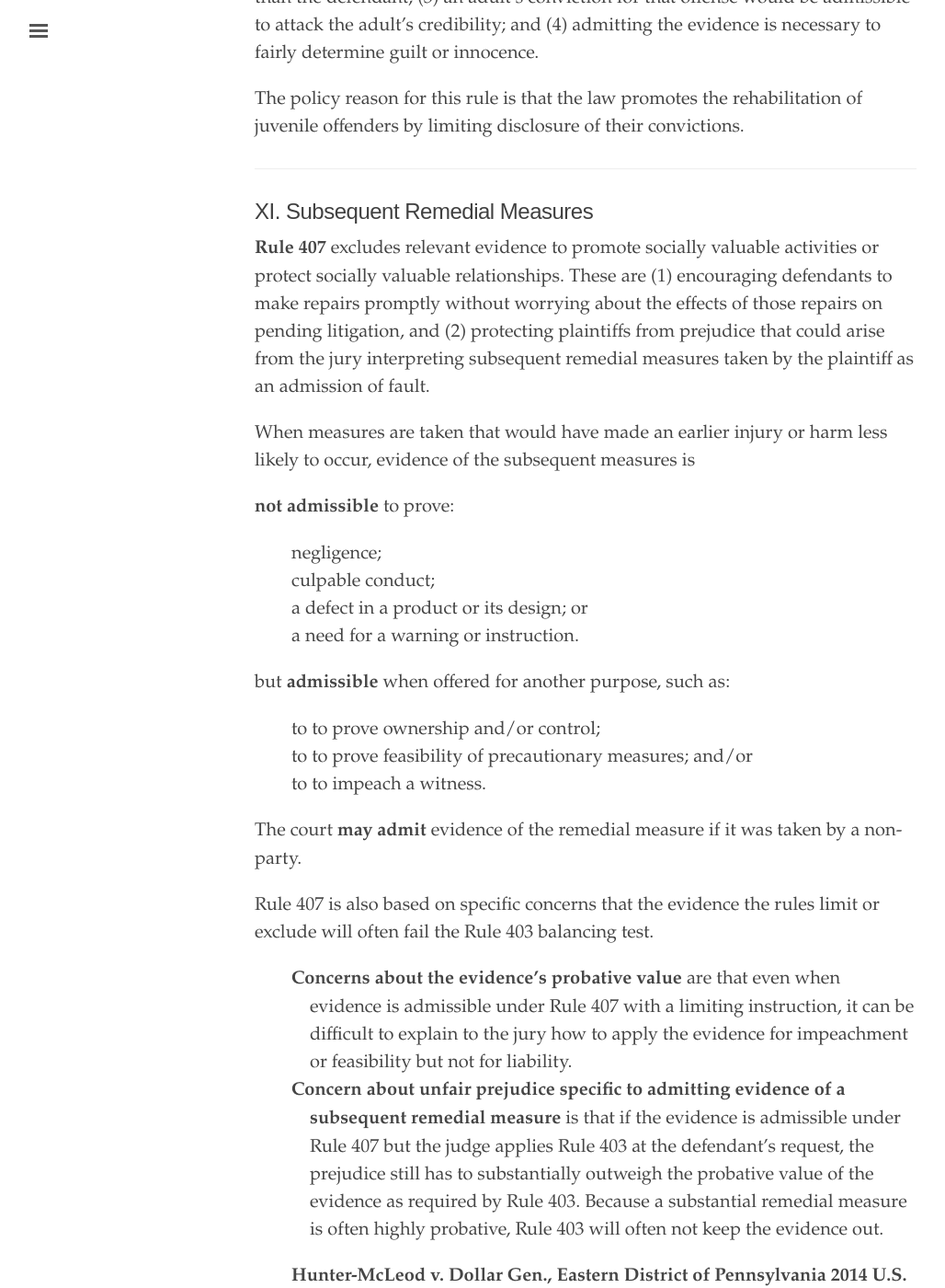
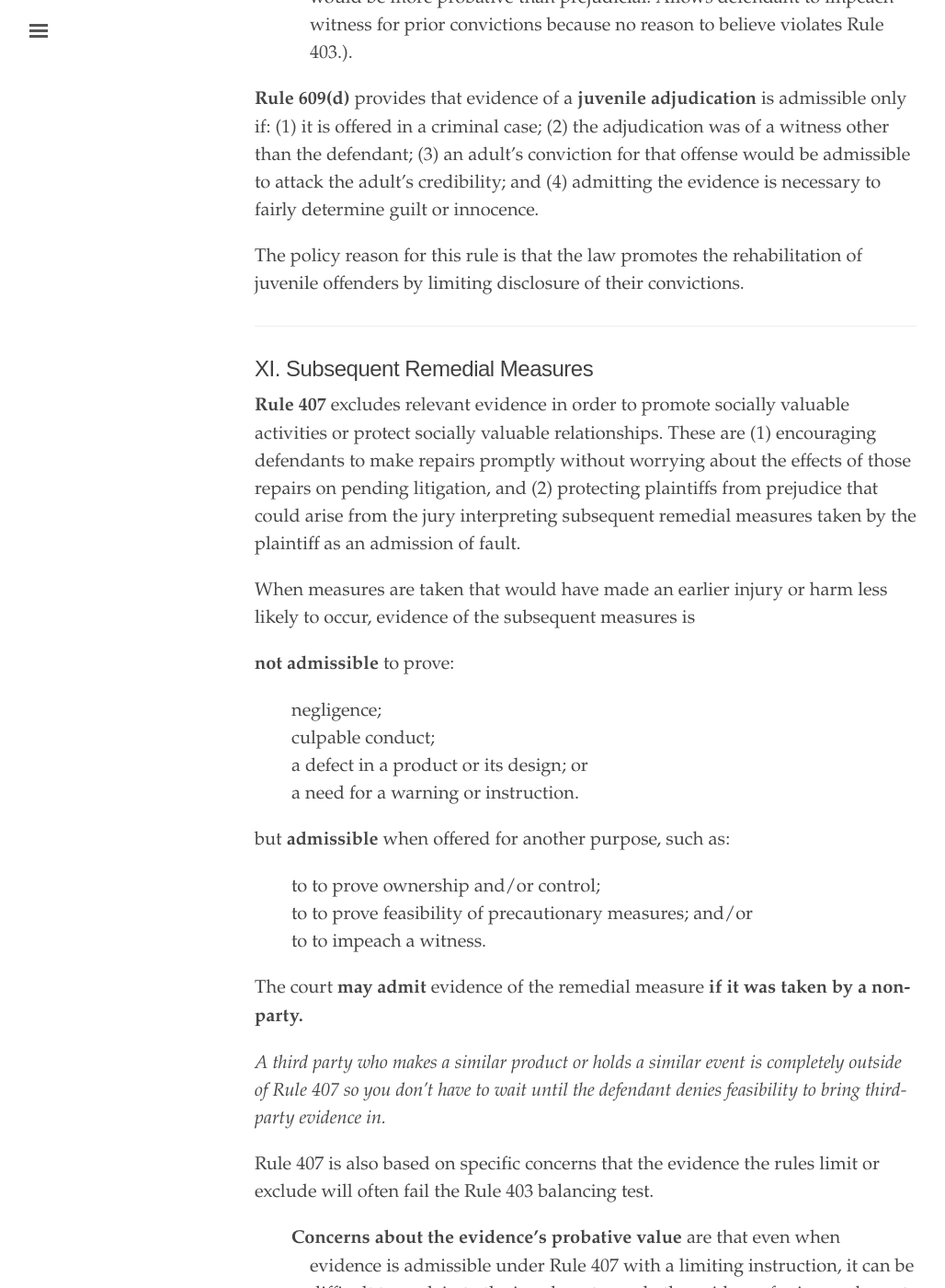
Before and after one commit to binipringle/right-to-be-forgotten, a Jekyll site: the page built from _texts/0-outline.md, in a window 1280 px wide and 1400 px high, scrolled down 14447 px. Shown: the whole window at 92% size, without its empty margins (3-1031 px from the left). Built offline with Jekyll 4.4.1, drawn with Linux system fonts in a browser that asks for light colours; some of the changed text lies outside the part shown.

Commit message:
added things during review of a and r

```diff
--- a/_texts/0-outline.md
+++ b/_texts/0-outline.md
@@ -100,11 +100,13 @@ A **substantial right of a party** is affected when there is a reasonable probab
 
 **Plain error** is an error that is so egregious that a reasonable person would lose faith in the justice system. A court may take notice of a plain error affecting a substantial right, even if the claim of error was not properly preserved. **103(e).**
 
+What triggers the difference standards of review - plain error and abuse of discretion - is whether objection was made in a timely and specific manner. If the objection was made in a timely and specific manner, the court applies abuse of discretion. If the objection was **not** made in a timely and specific manner, the court applies plain error.
+
 - {:.indent-2}**U.S. v. Gomez-Norena (9th Cir. 1990)** (district court did not commit plain error by admitting the drug courier profile testimony for the limited purpose of providing the jury with background information).
 
-- {:.indent-2}****U.S. v. Smalls (10th Cir. 2014)** (while incarcerated accused of murdering other incarcerated person, who had asthma, by smothering; raised four evidentiary objections; appellate court reviewed for abuse of discretion considering the record as a whole and found no plain error; "The plain error standard presents a heavy burden for an appellant" and "is to be used sparingly.")
+- {:.indent-2}**U.S. v. Smalls (10th Cir. 2014)** (while incarcerated accused of murdering other incarcerated person, who had asthma, by smothering; raised four evidentiary objections; appellate court reviewed for abuse of discretion considering the record as a whole and found no plain error; "The plain error standard presents a heavy burden for an appellant" and "is to be used sparingly.")
 
-To be successful on appeal, an appellant must convince the appellate court that the trial judge’s evidentiary determination was **both** (1) (a) abuse of discretion and (b) plain error, **and** (2) a substantial right was violated.
+To be successful on appeal, an appellant must convince the appellate court that the trial judge’s evidentiary determination was **both** (1) (a) abuse of discretion **or** (b) plain error, **and** (2) a substantial right was violated.
 
 **Reversible error** is an error by a trial judge that affects a substantial right of a party.
 
@@ -119,6 +121,7 @@ A **limiting instruction** is an instruction from the judge to the jury, telling
 **Rule 105** provides that if the court admits evidence that is admissible for one purpose (or against one party) but not another, the court, on timely request, must restrict the evidence to its proper scope and instruct the jury accordingly. Such instructions are not always easy for juries to follow, but the courts need to suppose that juries will follow instructions. Relying on that supposition, Rule 105 aims to ensure that proceedings are fair.
 
 ---
+
 ## VI. Preliminary Questions
 
 **Rule 104(a)** provides that the court must decide any preliminary question about whether a witness is qualified, a privilege exists, or evidence is admissible on its face. In so deciding, the court is not bound by evidence rules, except those on privilege. Whoever wants the evidence in has the burden of proof. (standard of proof is a preponderance of the evidence).
@@ -272,7 +275,7 @@ The policy reason for this rule is that the law promotes the rehabilitation of j
 
 ## XI. Subsequent Remedial Measures
 
-**Rule 407** excludes relevant evidence to promote socially valuable activities or protect socially valuable relationships. These are (1) encouraging defendants to make repairs promptly without worrying about the effects of those repairs on pending litigation, and (2) protecting plaintiffs from prejudice that could arise from the jury interpreting subsequent remedial measures taken by the plaintiff as an admission of fault.
+**Rule 407** excludes relevant evidence in order to promote socially valuable activities or protect socially valuable relationships. These are (1) encouraging defendants to make repairs promptly without worrying about the effects of those repairs on pending litigation, and (2) protecting plaintiffs from prejudice that could arise from the jury interpreting subsequent remedial measures taken by the plaintiff as an admission of fault.
 
 When measures are taken that would have made an earlier injury or harm less likely to occur, evidence of the subsequent measures is
 
@@ -287,7 +290,9 @@ but **admissible** when offered for another purpose, such as:
 - {:.indent-2}to to prove feasibility of precautionary measures; and/or
 - {:.indent-2}to to impeach a witness.
 
-The court **may admit** evidence of the remedial measure if it was taken by a non-party.
+The court **may admit** evidence of the remedial measure **if it was taken by a non-party.**
+
+*A third party who makes a similar product or holds a similar event is completely outside of Rule 407 so you don't have to wait until the defendant denies feasibility to bring third-party evidence in.*
 
 Rule 407 is also based on specific concerns that the evidence the rules limit or exclude will often fail the Rule 403 balancing test.
 - {:.indent-2}**Concerns about the evidence’s probative value** are that even when evidence is admissible under Rule 407 with a limiting instruction, it can be difficult to explain to the jury how to apply the evidence for impeachment or feasibility but not for liability.
```
